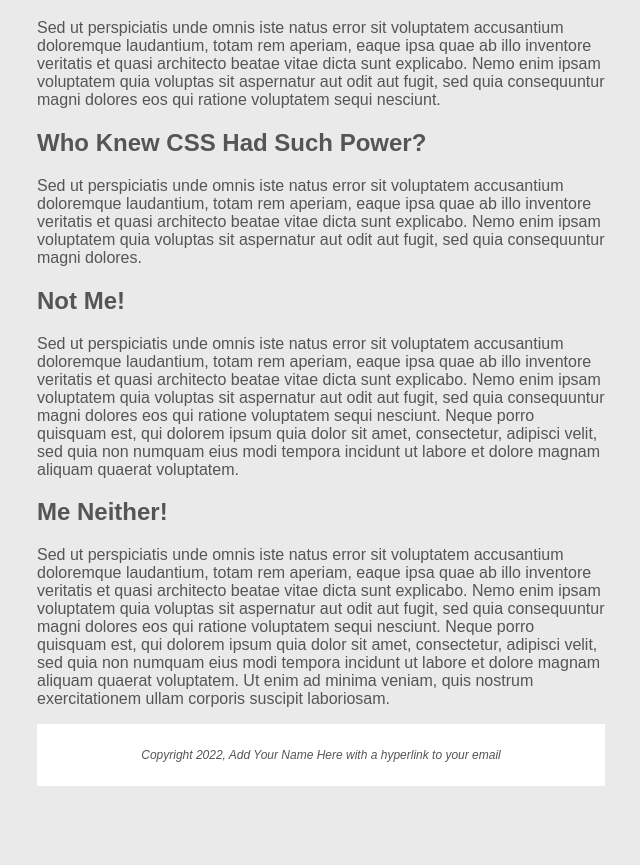
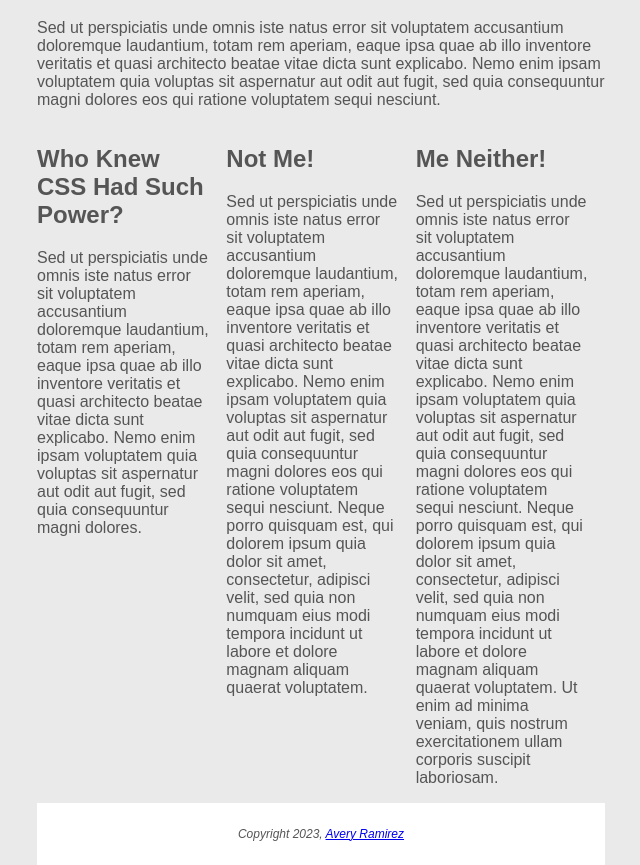
Before and after one commit to averyramirez/webd168, a plain HTML site: page lesson03/index.html in a window 1280 px wide. Shown: the part 61-926 px from the top of the page, without its empty margins (319-959 px from the left). Before the commit the page ends 847 px from the top, so only its background shows below. Drawn offline with Linux system fonts and the light colour scheme.

Commit message:
Update index.html
Configured flex container

```diff
--- a/lesson03/index.html
+++ b/lesson03/index.html
@@ -27,6 +27,16 @@
       }
 
       /* Add your CSS styles here */
+
+      .flow {
+        display: flex;
+        flex-direction: row;
+      }
+
+      section {
+        flex: 1;
+        margin-right: 1em;
+      }
     </style>
   </head>
 
@@ -43,7 +53,7 @@
 
     <!-- Configure a flex container -->
     <!-- Code a div assigned to a class named flow that contains all three of the section elements -->
-
+    <div class="flow">
       <section>
         <h2>Who Knew CSS Had Such Power?</h2>
         <p>
@@ -86,11 +96,13 @@
         </p>
       </section>
 
+    </div>
+
     <!-- The div container should end here -->
 
     <!-- Update the footer content with the correct year, your name, and a hyperlink to your email -->
     <footer>
-      <p>Copyright 2022, Add Your Name Here with a hyperlink to your email</p>
+      <p>Copyright 2023, <a href="mailto:averyyramirez@gmail.com">Avery Ramirez</a></p>
     </footer>
   </body>
 </html>
```
Lines whose indentation alone changed are shown as unchanged.
